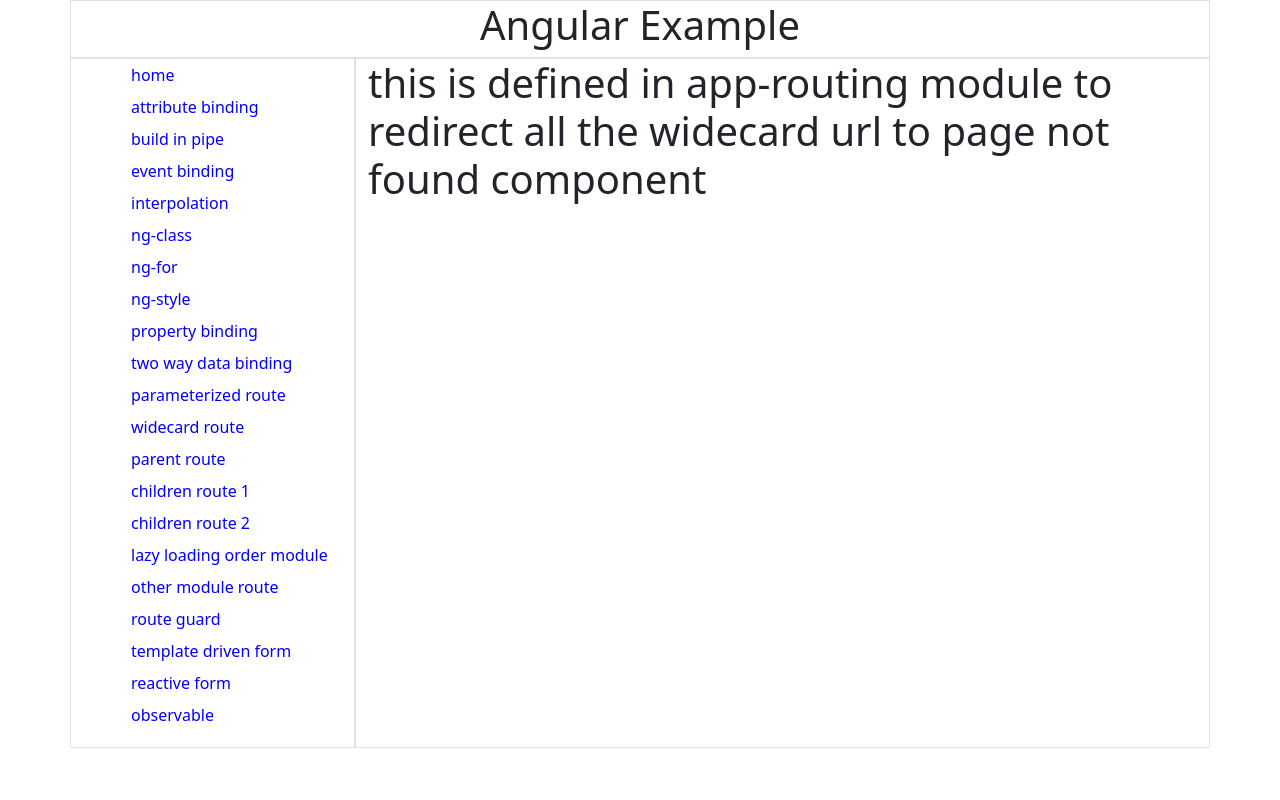
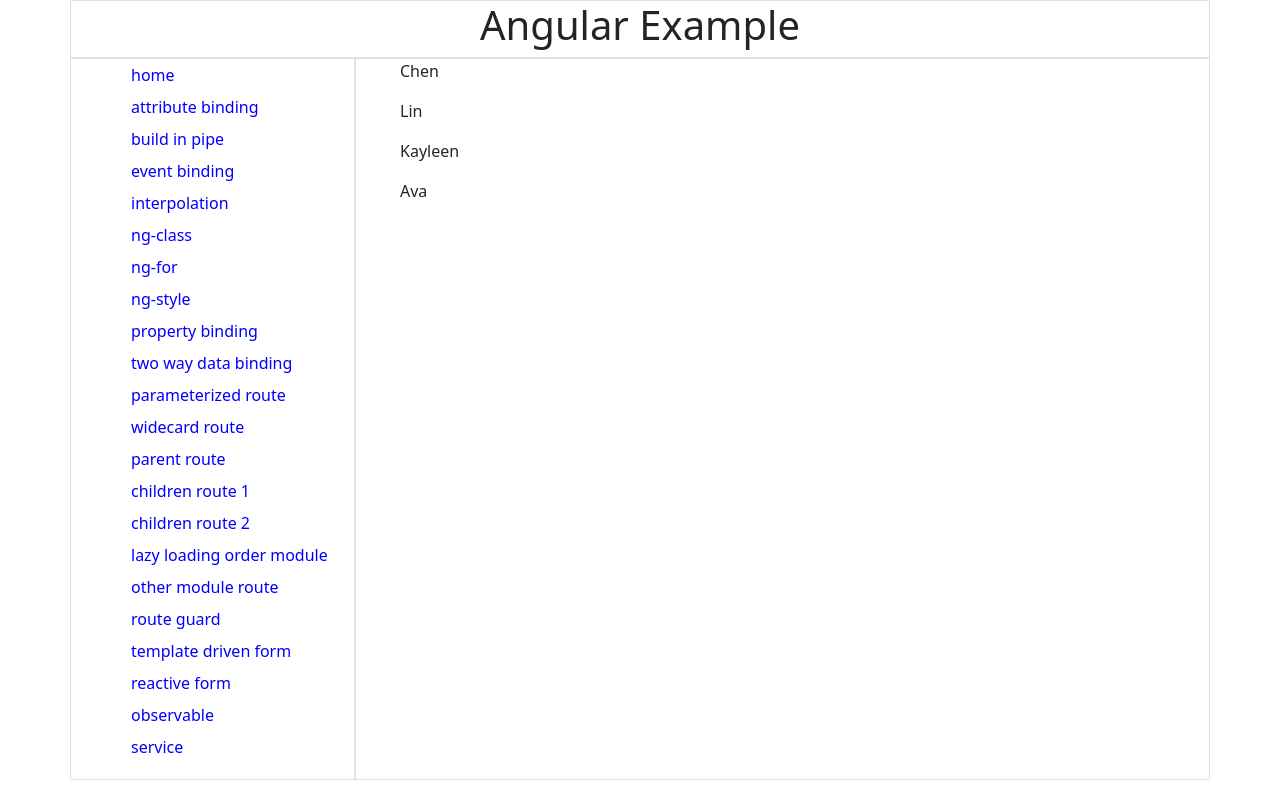
Before and after one commit to chen2905/Angular9, an Angular app in the folder ngApp/: page /contact in a window 1280 px wide. Built offline with nearby package versions, Linux system fonts and the light colour scheme.

Commit message:
2205220401

```diff
--- a/ngApp/src/app/app-routing.module.ts
+++ b/ngApp/src/app/app-routing.module.ts
@@ -19,6 +19,7 @@
 import { AdminHomeComponent } from './components/admin-home/admin-home.component';
 import { AdminGuardGuard } from './admin-guard.guard';
 import { ObservableComponent } from './components/observable/observable.component';
+import { ContactComponent } from './components/contact/contact.component';
 
 const routes: Routes = [
 {path:'',component:HomeComponent,pathMatch:'full'},
@@ -39,10 +40,10 @@
   {path:'edit/:id',component:ProductEditComponent},
 ]},
 { path: 'orders', loadChildren: () => import('./orders/orders.module').then(m => m.OrdersModule) },
-
 {path:'admin', component:AdminHomeComponent,canActivate:[AdminGuardGuard]},
 { path: 'users', loadChildren: () => import('./users/users.module').then(m => m.UsersModule) },
 {path:'observable',component:ObservableComponent},
+{path:'contact',component:ContactComponent},
 {path:'**',component:PageNotFoundComponent}
 
 
--- a/ngApp/src/app/app.module.ts
+++ b/ngApp/src/app/app.module.ts
@@ -26,6 +26,7 @@
 import { AdminHomeComponent } from './components/admin-home/admin-home.component';
 import { ObservableComponent } from './components/observable/observable.component';
 import { LeftMenuComponent } from './components/left-menu/left-menu.component';
+import { ContactComponent } from './components/contact/contact.component';
 
 
 
@@ -50,7 +51,8 @@
     ProductEditComponent,
     AdminHomeComponent,
     ObservableComponent,
-    LeftMenuComponent
+    LeftMenuComponent,
+    ContactComponent
   ],
   imports: [
     BrowserModule,
--- /dev/null
+++ b/ngApp/src/app/components/contact/contact.component.html
@@ -0,0 +1,3 @@
+<ul *ngFor="let contact of contacts">
+  {{contact.contactName}}
+</ul>
--- /dev/null
+++ b/ngApp/src/app/components/contact/contact.component.ts
@@ -0,0 +1,18 @@
+import { Component, OnInit } from '@angular/core';
+import { ContactService } from 'src/app/services/contact.service';
+
+@Component({
+  selector: 'app-contact',
+  templateUrl: './contact.component.html',
+  styleUrls: ['./contact.component.css']
+})
+export class ContactComponent implements OnInit {
+
+  contacts:any
+  constructor(private contactService:ContactService) { }
+
+  ngOnInit(): void {
+this.contacts = this.contactService.getContactList()
+  }
+
+}
--- a/ngApp/src/app/components/left-menu/left-menu.component.html
+++ b/ngApp/src/app/components/left-menu/left-menu.component.html
@@ -54,4 +54,6 @@
   </li>
 
   <li><a class="dropdown-item" routerLink="observable">observable</a></li>
+
+  <li><a class="dropdown-item" routerLink="contact">service</a></li>
 </ul>
--- /dev/null
+++ b/ngApp/src/app/services/contact.service.ts
@@ -0,0 +1,20 @@
+import { Injectable } from '@angular/core';
+
+@Injectable({
+  providedIn: 'root'
+})
+export class ContactService {
+
+  constructor() { }
+
+  getContactList(){
+    return [
+      {contactId:1, contactName:'Chen'},
+      {contactId:2, contactName:'Lin'},
+      {contactId:3, contactName:'Kayleen'},
+      {contactId:4, contactName:'Ava'},
+
+    ]
+
+  }
+}
```
Also changed, not shown: ngApp/src/app/components/contact/contact.component.css (added), 2 other files (tests, documents, lock files or other folders).
